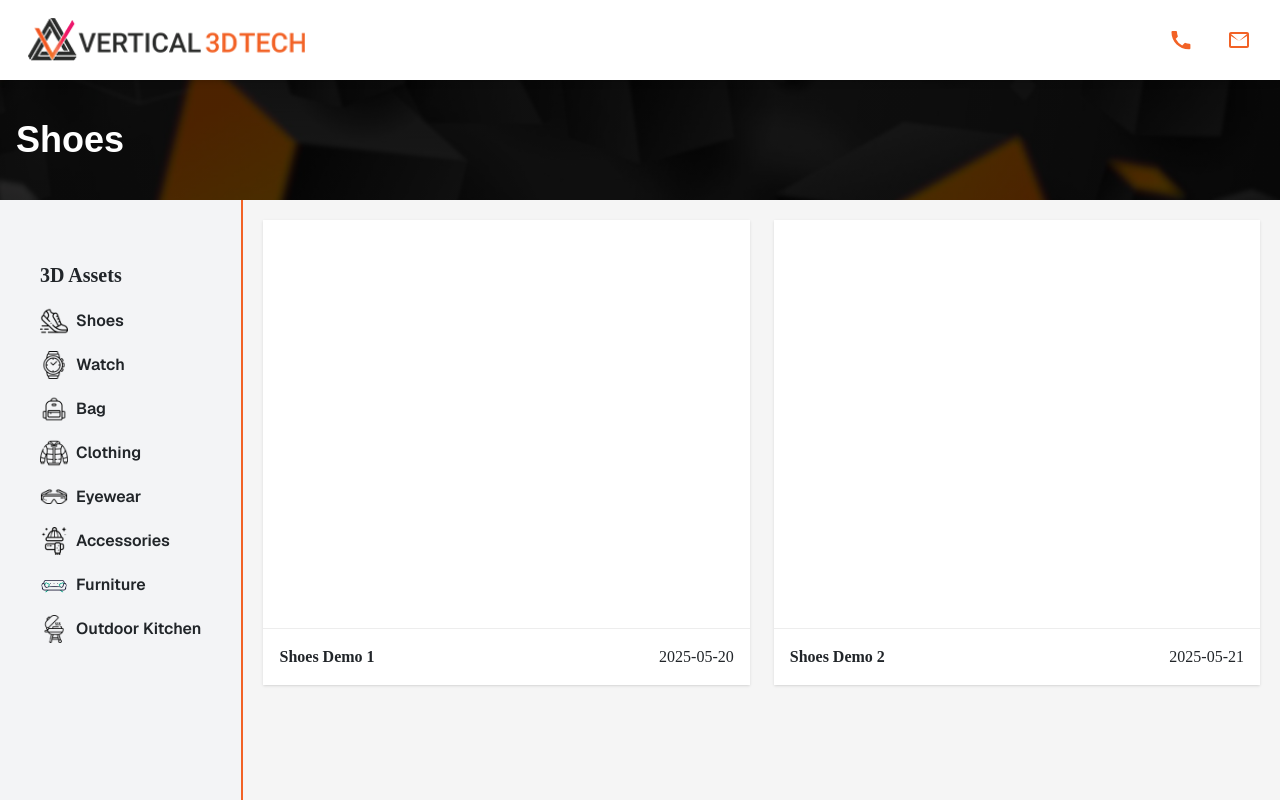
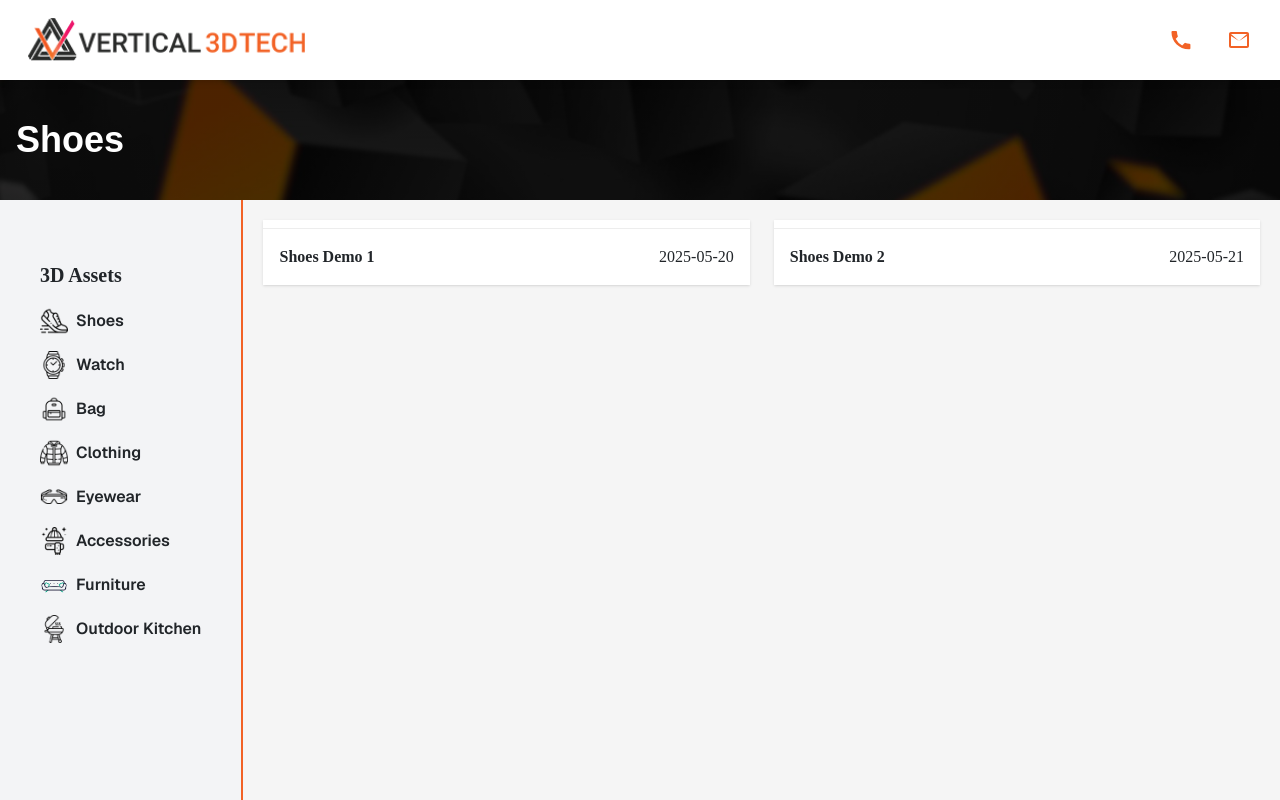
Before and after one commit to Parvej3D/Portfolio-GLB, a Next.js app: page / in a window 1280 px wide. Shown: the top 800 px of the page. Built offline with nearby package versions, Linux system fonts and the light colour scheme; no server answers.

Commit message:
Update page.tsx

```diff
--- a/app/page.tsx
+++ b/app/page.tsx
@@ -63,14 +63,14 @@ export default function ShoesPage() {
           <div className="grid grid-cols-1 lg:grid-cols-2 gap-6">
             {models.slice(0, visibleCount).map((model, index) => (
               <div key={index} className="bg-white shadow flex flex-col items-center">
-                <model-viewer
+{/*                 <model-viewer
                   src={model.src}
                   alt={model.name}
                   auto-rotate
                   camera-controls
                   ar
                   style={{ width: '100%', height: '400px', backgroundColor: '#fff' }}
-                ></model-viewer>
+                ></model-viewer> */}
                 <div
                   className="w-full mt-2 p-4 text-center flex justify-between items-center rounded-none"
                   style={{ borderTop: '1px solid rgb(237, 237, 237)' }}
```
